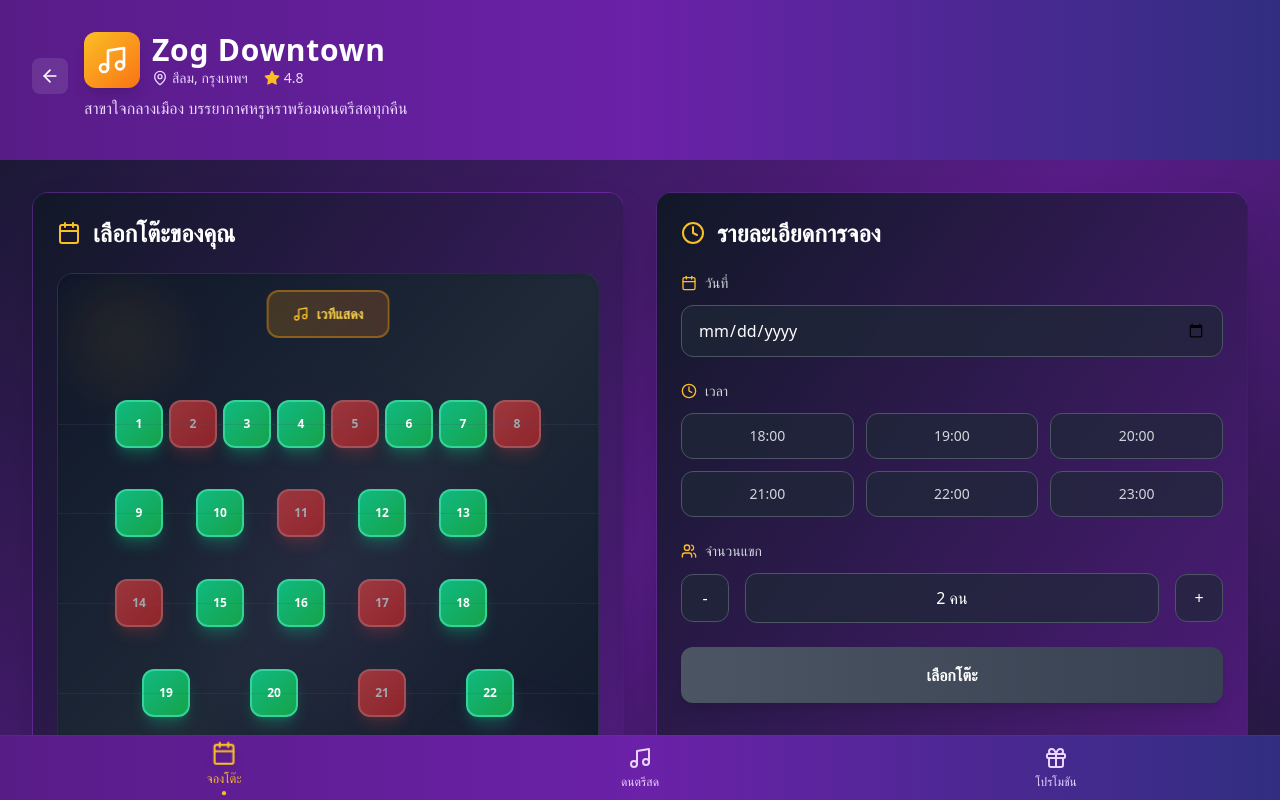
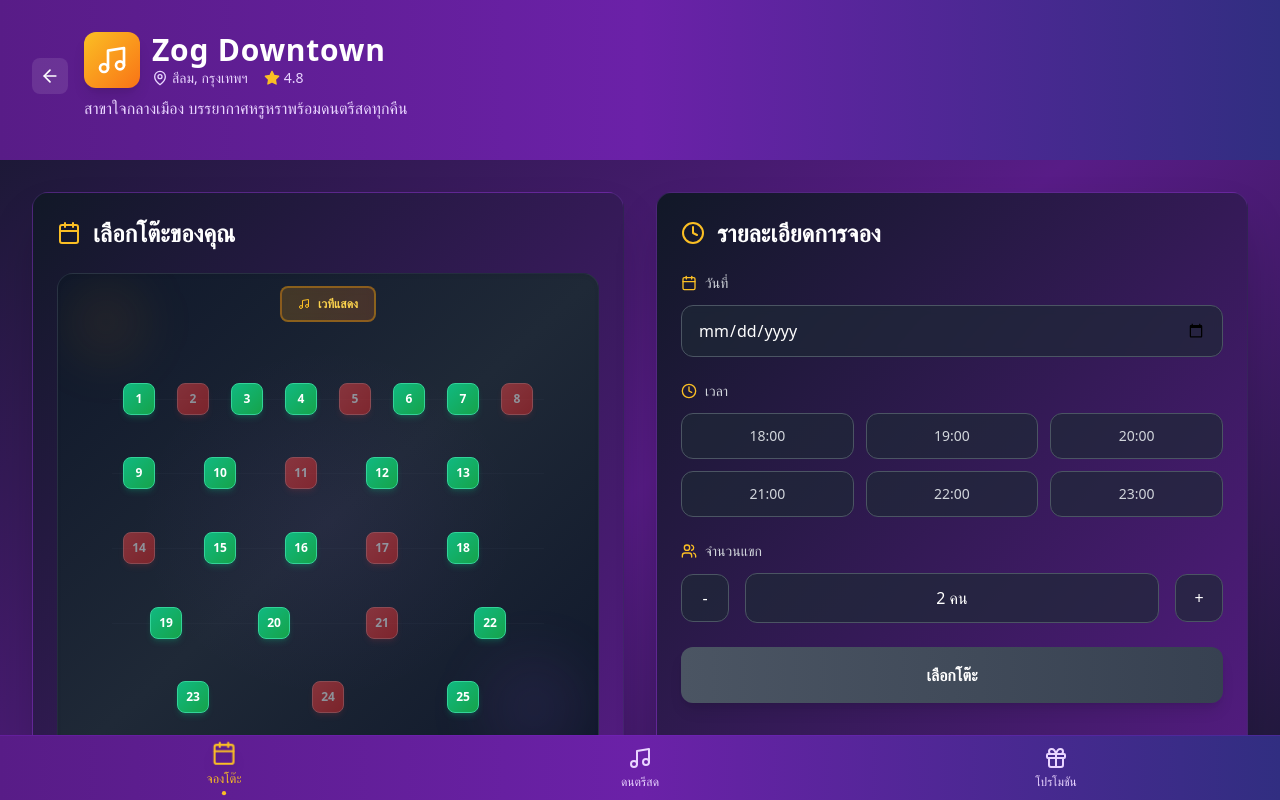
Before and after one commit to logathrim/zog, a React (Vite) app: page / in a window 1280 px wide. Both pictures are taken after a click on the element 226 px from the left and 636 px from the top of the page. Shown: the top 800 px of the page. Built offline with nearby package versions, Linux system fonts and the light colour scheme.

Commit message:
ปรับขนาดโต๊ะให้เล็กลงและจัดเรียงให้เหมือนจริง

```diff
--- a/src/components/TableReservation.tsx
+++ b/src/components/TableReservation.tsx
@@ -104,12 +104,12 @@ export default function TableReservation({ restaurant, onBackToSelection }: Tabl
               เลือกโต๊ะของคุณ
             </h2>
 
-            <div className="relative bg-gradient-to-br from-slate-900 via-gray-800 to-slate-900 rounded-2xl p-8 min-h-[600px] border border-gray-700/50 shadow-inner overflow-hidden">
+            <div className="relative bg-gradient-to-br from-slate-900 via-gray-800 to-slate-900 rounded-2xl p-6 min-h-[500px] border border-gray-700/50 shadow-inner overflow-hidden">
               {/* Stage/Bar Area */}
-              <div className="absolute top-4 left-1/2 transform -translate-x-1/2 bg-gradient-to-r from-amber-500/20 to-orange-500/20 border-2 border-amber-500/40 rounded-xl px-6 py-3 backdrop-blur-sm">
+              <div className="absolute top-3 left-1/2 transform -translate-x-1/2 bg-gradient-to-r from-amber-500/20 to-orange-500/20 border-2 border-amber-500/40 rounded-lg px-4 py-2 backdrop-blur-sm z-20">
                 <div className="flex items-center space-x-2">
-                  <Music className="h-4 w-4 text-amber-400" />
-                  <span className="text-amber-300 text-sm font-semibold">
+                  <Music className="h-3 w-3 text-amber-400" />
+                  <span className="text-amber-300 text-xs font-semibold">
                     {restaurant.id === '1' ? 'เวทีแสดง' :
                      restaurant.id === '2' ? 'วิวแม่น้ำ' :
                      restaurant.id === '3' ? 'บาร์เคาน์เตอร์' :
@@ -121,8 +121,18 @@ export default function TableReservation({ restaurant, onBackToSelection }: Tabl
 
               {/* Background Effects */}
               <div className="absolute inset-0 bg-gradient-radial from-purple-500/5 via-transparent to-transparent rounded-2xl"></div>
-              <div className="absolute top-0 left-0 w-32 h-32 bg-gradient-radial from-amber-500/10 to-transparent rounded-full blur-xl"></div>
-              <div className="absolute bottom-0 right-0 w-40 h-40 bg-gradient-radial from-purple-500/10 to-transparent rounded-full blur-xl"></div>
+              <div className="absolute top-0 left-0 w-24 h-24 bg-gradient-radial from-amber-500/10 to-transparent rounded-full blur-xl"></div>
+              <div className="absolute bottom-0 right-0 w-32 h-32 bg-gradient-radial from-purple-500/10 to-transparent rounded-full blur-xl"></div>
+
+              {/* Layout Guide Lines (subtle) */}
+              {restaurant.id === '1' && (
+                <>
+                  <div className="absolute top-[25%] left-[10%] right-[10%] h-px bg-gray-600/10"></div>
+                  <div className="absolute top-[40%] left-[10%] right-[10%] h-px bg-gray-600/10"></div>
+                  <div className="absolute top-[55%] left-[10%] right-[10%] h-px bg-gray-600/10"></div>
+                  <div className="absolute top-[70%] left-[10%] right-[10%] h-px bg-gray-600/10"></div>
+                </>
+              )}
 
               {/* Tables */}
               {tables.map((table) => (
@@ -132,12 +142,12 @@ export default function TableReservation({ restaurant, onBackToSelection }: Tabl
                     table.isAvailable ? handleTableSelect(table.id) : null
                   }
                   disabled={!table.isAvailable}
-                  className={`absolute transform -translate-x-1/2 -translate-y-1/2 transition-all duration-300 group ${
+                  className={`absolute transform -translate-x-1/2 -translate-y-1/2 transition-all duration-200 group ${
                     table.isSelected
                       ? "scale-110 z-10"
                       : table.isAvailable
                       ? "hover:scale-105 z-0"
-                      : "cursor-not-allowed opacity-60"
+                      : "cursor-not-allowed opacity-50"
                   }`}
                   style={{
                     left: `${table.position.x}%`,
@@ -145,25 +155,26 @@ export default function TableReservation({ restaurant, onBackToSelection }: Tabl
                   }}
                 >
                   <div
-                    className={`relative w-12 h-12 rounded-xl flex items-center justify-center text-xs font-bold shadow-lg border-2 transition-all duration-300 ${
+                    className={`relative w-8 h-8 rounded-lg flex items-center justify-center text-xs font-bold shadow-md border transition-all duration-200 ${
                       table.isSelected
-                        ? "bg-gradient-to-br from-amber-400 to-orange-500 text-white border-amber-300 shadow-amber-500/50 shadow-2xl"
+                        ? "bg-gradient-to-br from-amber-400 to-orange-500 text-white border-amber-300 shadow-amber-500/50 shadow-lg"
                         : table.isAvailable
-                        ? "bg-gradient-to-br from-emerald-500 to-green-600 text-white border-emerald-400 hover:from-emerald-400 hover:to-green-500 shadow-emerald-500/30"
-                        : "bg-gradient-to-br from-red-500 to-red-600 text-white border-red-400 shadow-red-500/30"
+                        ? "bg-gradient-to-br from-emerald-500 to-green-600 text-white border-emerald-400 hover:from-emerald-400 hover:to-green-500 shadow-emerald-500/20"
+                        : "bg-gradient-to-br from-red-500 to-red-600 text-white border-red-400 shadow-red-500/20"
                     }`}
                   >
                     <span className="relative z-10">{table.number}</span>
                     {table.isSelected && (
-                      <div className="absolute inset-0 bg-gradient-to-br from-amber-400/20 to-orange-500/20 rounded-xl animate-pulse"></div>
+                      <div className="absolute inset-0 bg-gradient-to-br from-amber-400/30 to-orange-500/30 rounded-lg animate-pulse"></div>
                     )}
                     {table.isAvailable && !table.isSelected && (
-                      <div className="absolute -inset-1 bg-gradient-to-br from-emerald-400/20 to-green-500/20 rounded-xl opacity-0 group-hover:opacity-100 transition-opacity duration-300"></div>
+                      <div className="absolute -inset-0.5 bg-gradient-to-br from-emerald-400/20 to-green-500/20 rounded-lg opacity-0 group-hover:opacity-100 transition-opacity duration-200"></div>
                     )}
                   </div>
 
+                  {/* Tooltip */}
                   <div
-                    className={`absolute -bottom-6 left-1/2 transform -translate-x-1/2 bg-gray-900/90 backdrop-blur-sm text-white text-xs px-2 py-1 rounded-lg opacity-0 group-hover:opacity-100 transition-opacity duration-200 whitespace-nowrap ${
+                    className={`absolute -bottom-5 left-1/2 transform -translate-x-1/2 bg-gray-900/95 backdrop-blur-sm text-white text-xs px-2 py-1 rounded opacity-0 group-hover:opacity-100 transition-opacity duration-200 whitespace-nowrap pointer-events-none ${
                       !table.isAvailable ? "hidden" : ""
                     }`}
                   >
@@ -172,33 +183,36 @@ export default function TableReservation({ restaurant, onBackToSelection }: Tabl
                 </button>
               ))}
 
-              {/* Layout Guide Lines (subtle) */}
-              {restaurant.id === '1' && (
-                <>
-                  <div className="absolute top-[25%] left-0 right-0 h-px bg-gray-600/20"></div>
-                  <div className="absolute top-[40%] left-0 right-0 h-px bg-gray-600/20"></div>
-                  <div className="absolute top-[55%] left-0 right-0 h-px bg-gray-600/20"></div>
-                  <div className="absolute top-[70%] left-0 right-0 h-px bg-gray-600/20"></div>
-                </>
+              {/* Special Areas for different restaurants */}
+              {restaurant.id === '3' && (
+                <div className="absolute top-1/2 left-1/2 transform -translate-x-1/2 -translate-y-1/2 w-20 h-12 bg-blue-500/10 border border-blue-400/30 rounded-lg flex items-center justify-center">
+                  <span className="text-blue-300 text-xs">Pool</span>
+                </div>
+              )}
+
+              {restaurant.id === '5' && (
+                <div className="absolute top-1/2 left-1/2 transform -translate-x-1/2 -translate-y-1/2 w-24 h-16 bg-purple-500/10 border border-purple-400/30 rounded-lg flex items-center justify-center">
+                  <span className="text-purple-300 text-xs">Dance Floor</span>
+                </div>
               )}
             </div>
 
-            <div className="mt-6 flex items-center justify-between text-sm bg-gray-800/50 rounded-xl p-4">
+            <div className="mt-4 flex items-center justify-between text-sm bg-gray-800/50 rounded-xl p-4">
               <div className="flex items-center space-x-6">
                 <div className="flex items-center space-x-2">
-                  <div className="w-4 h-4 bg-gradient-to-br from-emerald-500 to-green-600 rounded-lg shadow-sm"></div>
+                  <div className="w-3 h-3 bg-gradient-to-br from-emerald-500 to-green-600 rounded shadow-sm"></div>
                   <span className="text-gray-300">ว่าง</span>
                 </div>
                 <div className="flex items-center space-x-2">
-                  <div className="w-4 h-4 bg-gradient-to-br from-red-500 to-red-600 rounded-lg shadow-sm"></div>
+                  <div className="w-3 h-3 bg-gradient-to-br from-red-500 to-red-600 rounded shadow-sm"></div>
                   <span className="text-gray-300">ไม่ว่าง</span>
                 </div>
                 <div className="flex items-center space-x-2">
-                  <div className="w-4 h-4 bg-gradient-to-br from-amber-400 to-orange-500 rounded-lg shadow-sm"></div>
+                  <div className="w-3 h-3 bg-gradient-to-br from-amber-400 to-orange-500 rounded shadow-sm"></div>
                   <span className="text-gray-300">เลือกแล้ว</span>
                 </div>
               </div>
-              <div className="text-gray-400">
+              <div className="text-gray-400 text-xs">
                 รวม {tables.length} โต๊ะ | ว่าง {tables.filter(t => t.isAvailable).length} โต๊ะ
               </div>
             </div>
@@ -280,9 +294,9 @@ export default function TableReservation({ restaurant, onBackToSelection }: Tabl
                   <div className="text-white text-sm space-y-1">
                     <p>โต๊ะหมายเลข {selectedTable.number}</p>
                     <p>จำนวนที่นั่ง: {selectedTable.seats} คน</p>
-                    <p className="text-amber-200">
+                    <p className={`${selectedTable.seats >= guests ? 'text-green-300' : 'text-red-300'}`}>
                       {selectedTable.seats >= guests
-                        ? `เหมาะสำหรับ ${guests} คน`
+                        ? `✓ เหมาะสำหรับ ${guests} คน`
                         : `⚠️ โต๊ะนี้มี ${selectedTable.seats} ที่นั่ง แต่คุณต้องการ ${guests} คน`
                       }
                     </p>
```
